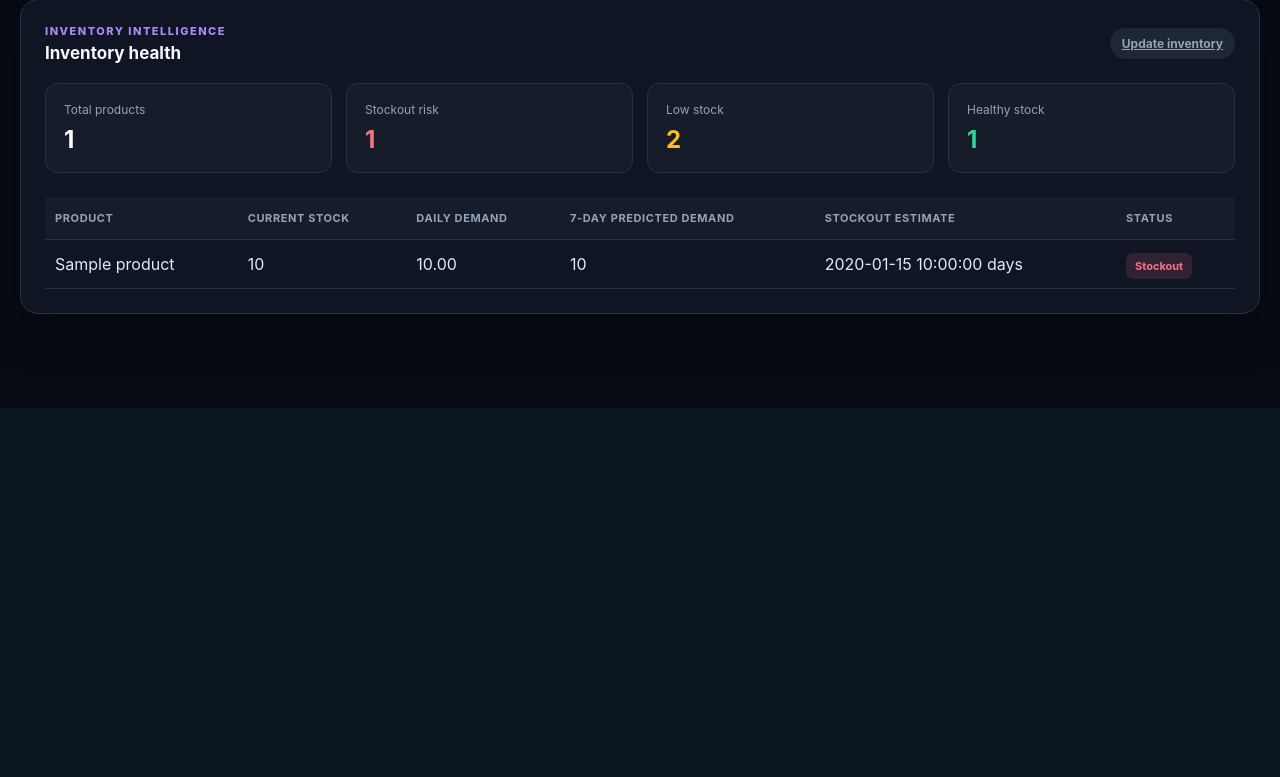
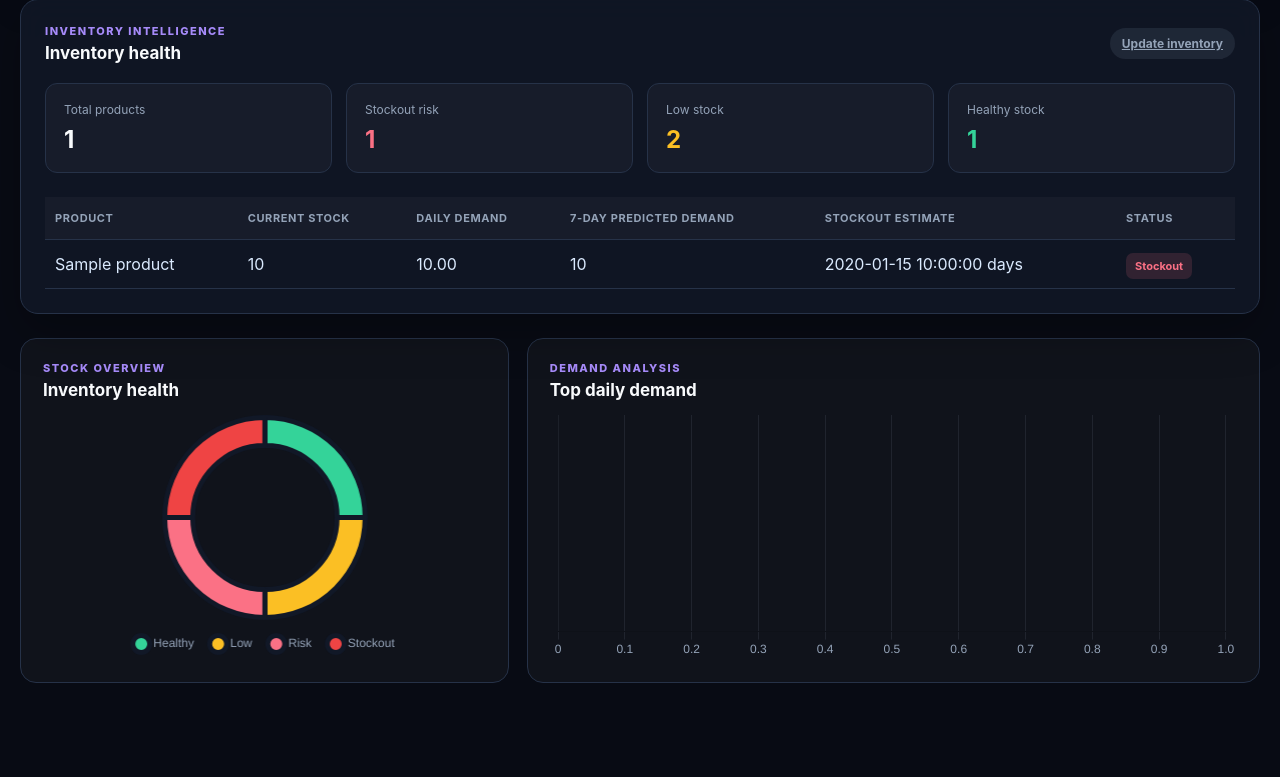
Before and after one commit to suvancodes/BizPulse, a Flask app: template templates/dashboard.html in a window 1280 px wide. Shown: the part 1491-2268 px from the top of the page. Before the commit the page ends 1870 px from the top, so only its background shows below. Run offline with Flask 3, Linux system fonts and the light colour scheme; the template is opened without the code that fills it: most values are stand-ins (such as "Sample title", 1, 10 or a date in 2020).

Commit message:
fixed some bugs

```diff
--- a/app.py
+++ b/app.py
@@ -24,13 +24,30 @@ INVENTORY_DATASET = UPLOAD_FOLDER / "current_inventory.csv"
 REQUIRED_COLUMNS = {
     "transaction_id",
     "date",
-    "customer_id",
     "product_id",
     "product_name",
     "category",
     "quantity",
     "unit_price",
 }
+
+LOCATION_COLUMNS = {
+    "region",
+    "store_id",
+}
+
+PRODUCT_COLUMNS = {
+    "product_id",
+    "product_name",
+}
+
+INVENTORY_COLUMNS = {
+    "product_id",
+    "date",
+    "stock_quantity",
+    "reorder_level",
+}
+
 
 @app.route("/")
 def index():
@@ -48,6 +65,18 @@ def upload_dataset():
 
         if error:
             return render_template("upload.html", error=error)
+
+        if transactions is not None:
+            transaction_errors = validate_transaction_columns(transactions)
+
+            if transaction_errors:
+                return render_template(
+                    "upload.html",
+                    error=(
+                        "transactions.csv is missing required columns: "
+                        + ", ".join(transaction_errors)
+                    ),
+                )
 
         products, error = read_optional_csv(
             request.files.get("products"),
@@ -67,10 +96,7 @@ def upload_dataset():
         if error:
             return render_template("upload.html", error=error)
 
-        if not any(
-            dataframe is not None
-            for dataframe in (transactions, products, inventory)
-        ):
+        if transactions is None and products is None and inventory is None:
             return render_template(
                 "upload.html",
                 error="Upload at least one CSV file.",
@@ -115,60 +141,12 @@ def upload_dataset():
 
         return render_template(
             "dashboard.html",
-            filename=", ".join(uploaded_files),
+            filename="Current uploaded data",
             analytics=sales_analytics,
             inventory_analytics=inventory_analytics,
         )
 
     return render_template("upload.html")
-
-
-@app.route("/inventory-upload", methods=["GET", "POST"])
-def upload_inventory_files():
-    if request.method == "POST":
-        products, products_error = validate_csv_file(
-            request.files.get("products"),
-            PRODUCT_COLUMNS,
-            "products.csv",
-        )
-
-        if products_error:
-            return render_template("inventory_upload.html", error=products_error)
-
-        inventory, inventory_error = validate_csv_file(
-            request.files.get("inventory"),
-            INVENTORY_COLUMNS,
-            "inventory.csv",
-        )
-
-        if inventory_error:
-            return render_template("inventory_upload.html", error=inventory_error)
-
-        if not Path(CURRENT_DATASET).exists():
-            return render_template(
-                "inventory_upload.html",
-                error="Upload transactions.csv before inventory files.",
-            )
-
-        transactions = pd.read_csv(CURRENT_DATASET)
-
-        products.to_csv(PRODUCTS_DATASET, index=False)
-        inventory.to_csv(INVENTORY_DATASET, index=False)
-
-        inventory_analytics = calculate_inventory_analytics(
-            products,
-            inventory,
-            transactions,
-        )
-
-        return render_template(
-            "dashboard.html",
-            filename="current_transactions.csv",
-            analytics=calculate_sales_analytics(transactions),
-            inventory_analytics=inventory_analytics,
-        )
-
-    return render_template("inventory_upload.html")
 
 
 def validate_csv_file(file, required_columns, label):
@@ -184,7 +162,10 @@ def validate_csv_file(file, required_columns, label):
         return None, f"The {label} file could not be read."
 
     dataframe = normalize_columns(dataframe)
-    missing_columns = sorted(required_columns - set(dataframe.columns))
+
+    missing_columns = sorted(
+        set(required_columns) - set(dataframe.columns)
+    )
 
     if missing_columns:
         return None, (
@@ -204,12 +185,13 @@ def read_optional_csv(file, required_columns, label):
 
     try:
         dataframe = pd.read_csv(file)
-    except Exception as error:
-        return None, f"{label} could not be read: {error}"
+    except Exception:
+        return None, f"{label} could not be read."
 
     dataframe = normalize_columns(dataframe)
+
     missing_columns = sorted(
-        required_columns - set(dataframe.columns)
+        set(required_columns) - set(dataframe.columns)
     )
 
     if missing_columns:
@@ -234,5 +216,14 @@ def empty_sales_analytics():
     }
 
 
+def validate_transaction_columns(dataframe):
+    missing_columns = REQUIRED_COLUMNS - set(dataframe.columns)
+
+    if not (LOCATION_COLUMNS & set(dataframe.columns)):
+        missing_columns.add("region or store_id")
+
+    return sorted(missing_columns)
+
+
 if __name__ == "__main__":
     app.run(debug=True)
--- a/static/style.css
+++ b/static/style.css
@@ -446,7 +446,7 @@ button:hover,
 .upload-intro h2 {
     max-width: 550px;
     margin: 14px 0 20px;
-    font-size: clamp(36px, 5vw,  sixtypx);
+    font-size: clamp(36px, 5vw, 60px);
     line-height: 1.08;
     letter-spacing: -1.8px;
 }
@@ -1417,3 +1417,67 @@ button:hover,
         width: 100%;
     }
 }
+
+.inventory-chart-grid {
+    display: grid;
+    grid-template-columns: 0.8fr 1.2fr;
+    gap: 18px;
+    margin: 24px 0;
+}
+
+.inventory-chart-card {
+    min-height: 330px;
+    padding: 22px;
+    border: 1px solid var(--border);
+    border-radius: 16px;
+    background: rgb(255 255 255 / 3%);
+}
+
+.chart-heading {
+    display: flex;
+    align-items: center;
+    justify-content: space-between;
+    margin-bottom: 15px;
+}
+
+.chart-heading h4 {
+    margin: 5px 0 0;
+    font-size: 17px;
+}
+
+.inventory-doughnut {
+    position: relative;
+    width: 100%;
+    height: 245px;
+}
+
+.inventory-bar {
+    position: relative;
+    width: 100%;
+    height: 245px;
+}
+
+.inventory-section .table-wrapper {
+    max-height: 560px;
+    overflow: auto;
+}
+
+.inventory-section .data-table thead {
+    position: sticky;
+    top: 0;
+    z-index: 1;
+}
+
+.inventory-section .data-table tbody tr:nth-child(even) {
+    background: rgb(139 92 246 / 5%);
+}
+
+@media (max-width: 800px) {
+    .inventory-chart-grid {
+        grid-template-columns: 1fr;
+    }
+
+    .inventory-chart-card {
+        min-height: 300px;
+    }
+}
--- a/templates/dashboard.html
+++ b/templates/dashboard.html
@@ -177,7 +177,7 @@
                     <p class="eyebrow">INVENTORY INTELLIGENCE</p>
                     <h3>Inventory health</h3>
                 </div>
-                <a class="chart-label" href="/inventory-upload">
+                <a class="chart-label" href="/upload">
                     Update inventory
                 </a>
             </div>
@@ -241,6 +241,34 @@
             </div>
         </section>
         {% endif %}
+
+        <section class="inventory-chart-grid">
+            <div class="inventory-chart-card">
+                <div class="chart-heading">
+                    <div>
+                        <p class="eyebrow">STOCK OVERVIEW</p>
+                        <h4>Inventory health</h4>
+                    </div>
+                </div>
+                <div class="inventory-doughnut">
+                    <canvas id="inventoryStatusChart"></canvas>
+                </div>
+            </div>
+
+            <div class="inventory-chart-card">
+                <div class="chart-heading">
+                    <div>
+                        <p class="eyebrow">DEMAND ANALYSIS</p>
+                        <h4>Top daily demand</h4>
+                    </div>
+                </div>
+                <div class="inventory-bar">
+                    <canvas id="inventoryDemandChart"></canvas>
+                </div>
+            </div>
+        </section>
+    </main>
+
     </main>
 
     <script>
@@ -342,6 +370,79 @@
                 options: chartOptions
             });
         }
+
+        const inventoryProducts = {{ (inventory_analytics.products if inventory_analytics else []) | tojson }};
+
+        const topDemandProducts = [...inventoryProducts]
+            .sort((a, b) => b.average_daily_demand - a.average_daily_demand)
+            .slice(0, 7);
+
+        new Chart(document.getElementById("inventoryStatusChart"), {
+            type: "doughnut",
+            data: {
+                labels: ["Healthy", "Low", "Risk", "Stockout"],
+                datasets: [{
+                    data: [
+                        {{ inventory_analytics.healthy_count }},
+                        {{ inventory_analytics.low_count }},
+                        {{ inventory_analytics.risk_count }},
+                        {{ inventory_analytics.stockout_count }}
+                    ],
+                    backgroundColor: ["#34d399", "#fbbf24", "#fb7185", "#ef4444"],
+                    borderColor: "#111827",
+                    borderWidth: 5,
+                    hoverOffset: 8
+                }]
+            },
+            options: {
+                responsive: true,
+                maintainAspectRatio: false,
+                cutout: "72%",
+                plugins: {
+                    legend: {
+                        position: "bottom",
+                        labels: {
+                            color: "#94a3b8",
+                            padding: 18,
+                            usePointStyle: true
+                        }
+                    }
+                }
+            }
+        });
+
+        new Chart(document.getElementById("inventoryDemandChart"), {
+            type: "bar",
+            data: {
+                labels: topDemandProducts.map(product => product.product_name),
+                datasets: [{
+                    label: "Units per day",
+                    data: topDemandProducts.map(product => product.average_daily_demand),
+                    backgroundColor: "#8b5cf6",
+                    borderRadius: 7,
+                    barThickness: 24
+                }]
+            },
+            options: {
+                indexAxis: "y",
+                responsive: true,
+                maintainAspectRatio: false,
+                scales: {
+                    x: {
+                        beginAtZero: true,
+                        ticks: { color: "#94a3b8" },
+                        grid: { color: "rgba(148, 163, 184, .12)" }
+                    },
+                    y: {
+                        ticks: { color: "#cbd5e1" },
+                        grid: { display: false }
+                    }
+                },
+                plugins: {
+                    legend: { display: false }
+                }
+            }
+        });
     </script>
 </body>
 </html>
--- a/templates/upload.html
+++ b/templates/upload.html
@@ -52,17 +52,17 @@
                 <div class="column-list">
                     <span>transaction_id</span>
                     <span>date</span>
-                    <span>customer_id</span>
                     <span>product_id</span>
                     <span>product_name</span>
                     <span>category</span>
                     <span>quantity</span>
                     <span>unit_price</span>
+                    <span>region</span>
                 </div>
 
                 <p class="column-help">
-                    <strong>customer_id</strong> identifies the buyer for order analytics.
-                    <strong>product_name</strong> identifies the sold product.
+                    <strong>region</strong> powers the Sales by region chart.
+                    Use <strong>store_id</strong> instead if your data is store-based.
                 </p>
 
                 <label class="file-picker">
```
Also changed, not shown: templates/inventory_upload.html (deleted, +0 -47 lines), data/uploads/transactions.csv.
